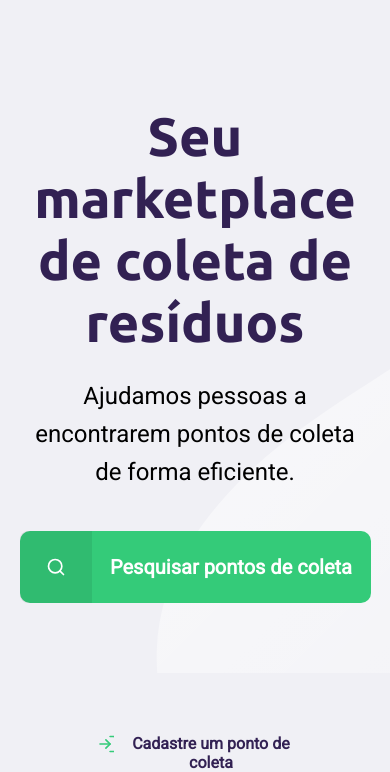
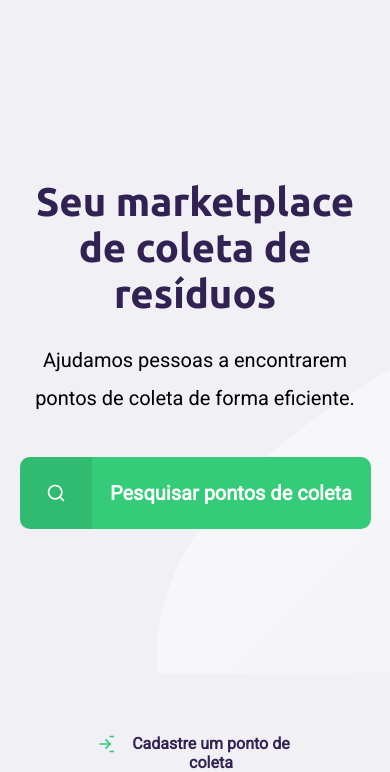
Before and after one commit to DanielBGC/NLW-1, a website: page src/views/index.html in a window 390 px wide. Shown: the part 114-886 px from the top of the page. Drawn offline with nearby package versions, Linux system fonts and the light colour scheme; files that its build step writes are made by us from their sources; files whose address does not match are found by name.

Commit message:
Update responsive.css

```diff
--- a/public/styles/responsive.css
+++ b/public/styles/responsive.css
@@ -52,6 +52,17 @@
 	}
 }
 
+@media(max-width:600px) {
+	#page-home .content h1 {
+		font-size: 40px;
+	}
+
+	#page-home .content p {
+		font-size: 20px;
+	}
+
+}
+
 @media(min-width: 2200px) {
 	#page-home {
 		background-position-x: 45vw;
```
